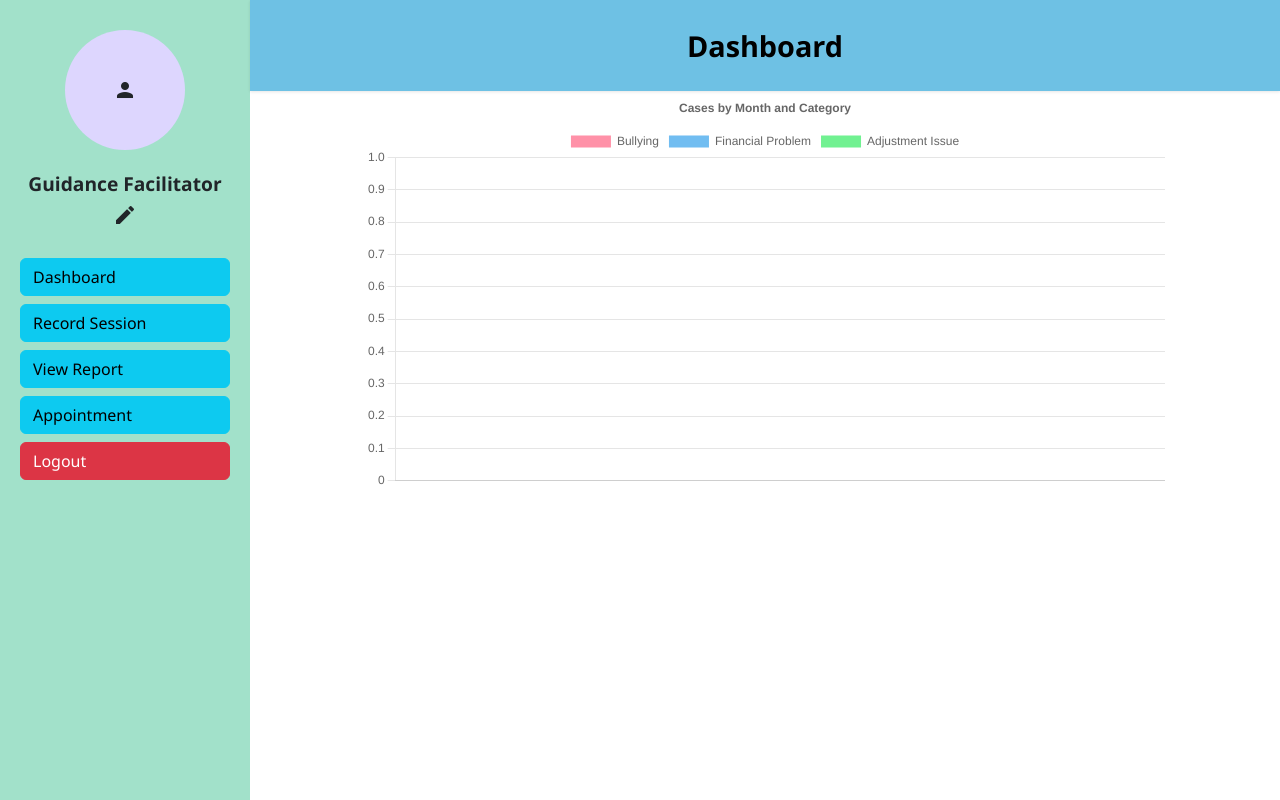
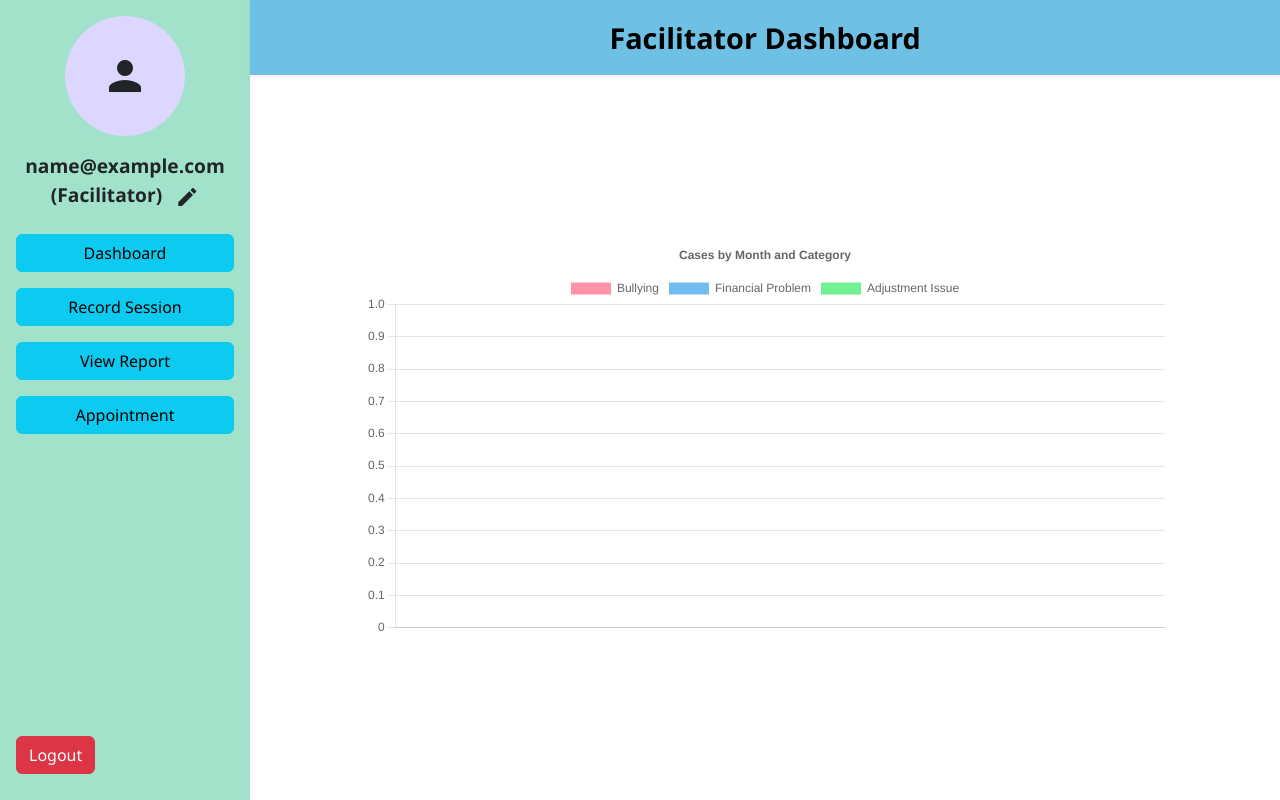
Before and after one commit to lxsdln/GuidanceHub, a PHP site: page /facilitator/dashboard.php in a window 1280 px wide. Run offline with PHP 8.4, Linux system fonts and the light colour scheme; the visitor is signed in with stand-in values (Sample User, id 1); data that the repository does not hold is empty.

Commit message:
Update dashboard.php

```diff
--- a/facilitator/dashboard.php
+++ b/facilitator/dashboard.php
@@ -1,16 +1,31 @@
 <?php
 session_start();
 include '../config.php';
+// include 'sidebar.php';
 
+// ✅ Restrict access: only facilitator can open this page
+if (!isset($_SESSION['role']) || $_SESSION['role'] !== 'facilitator') {
+    header("Location: facilitator.php");
+    exit();
+}
+
+// ✅ Fetch distinct months
 $months = [];
-$monthQuery = $conn->query("SELECT DISTINCT month FROM cases ORDER BY FIELD(month, 'January', 'February', 'March', 'April', 'May', 'June', 'July', 'August', 'September', 'October', 'November', 'December')");
+$monthQuery = $conn->query("
+    SELECT DISTINCT month
+    FROM cases
+    ORDER BY FIELD(month, 'January','February','March','April','May','June','July','August',
+                             'September','October','November','December')
+");
 while ($row = $monthQuery->fetch_assoc()) {
     $months[] = $row['month'];
 }
 
-$categories = ['Bullying','Financial','Adjustment'];
+// ✅ Define categories
+$categories = ['Bullying','Financial','Adjustment Issue'];
 $categoryData = [];
 
+// ✅ Get counts per category per month
 foreach ($categories as $cat) {
     $counts = [];
     foreach ($months as $month) {
@@ -24,7 +39,6 @@ foreach ($categories as $cat) {
     $categoryData[$cat] = $counts;
 }
 ?>
-
 <!DOCTYPE html>
 <html lang="en">
 <head>
@@ -36,73 +50,81 @@ foreach ($categories as $cat) {
   <link href="https://fonts.googleapis.com/icon?family=Material+Icons" rel="stylesheet" />
   <script src="https://cdn.jsdelivr.net/npm/chart.js"></script>
   <link rel="stylesheet" href="../style.css">
+</head>
+<body class="m-0">
+  <div class="d-flex vh-100">
+    <!-- Sidebar -->
+    <aside class="sidebar d-flex flex-column p-3" style="width: 250px;">
+      <div class="profile-image mb-3 text-center">
+        <span class="material-icons" style="font-size:48px;">person</span>
+      </div>
 
-</head>
-<body>
-  <div class="app-container">
-    <!-- Sidebar -->
-    <aside class="sidebar text-center">
-      <div class="profile-image">
-        <span class="material-icons">person</span>
-      </div>
-      <div class="user-name">
-        Guidance Facilitator
-        <a href="profile.php" title="Edit Profile" class="mb-3 text-dark text-decoration-none">
+      <div class="user-name mb-4 text-center">
+        <?php echo htmlspecialchars($_SESSION['email']); ?> (Facilitator)
+        <a href="profile.php" title="Edit Profile" class="ms-2 text-dark text-decoration-none">
           <span class="material-icons" style="vertical-align: middle;">edit</span>
         </a>
       </div>
-      <nav class="w-100">
-        <a href="dashboard.php" class="btn btn-info w-100 text-start mb-2">Dashboard</a>
-        <a href="record_session.php" class="btn btn-info w-100 text-start mb-2">Record Session</a>
-        <a href="view_report.php" class="btn btn-info w-100 text-start mb-2">View Report</a>
-        <a href="appointment.php" class="btn btn-info w-100 text-start mb-2">Appointment</a>
+
+      <!-- Top menu links -->
+      <div class="flex-grow-1">
+        <a href="dashboard.php" class="btn btn-info w-100 text-center mb-3">Dashboard</a>
+        <a href="record_session.php" class="btn btn-info w-100 text-center mb-3">Record Session</a>
+        <a href="view_report.php" class="btn btn-info w-100 text-center mb-3">View Report</a>
+        <a href="appointment.php" class="btn btn-info w-100 text-center mb-3">Appointment</a>
+      </div>
+
+      <!-- Logout at bottom -->
+      <div class="mt-auto">
         <a href="../logout.php" class="btn btn-danger w-100 text-start">Logout</a>
-      </nav>
+      </div>
     </aside>
 
-    <main class="content">
-      <header class="page-header">Dashboard</header>
-      <div class="d-flex justify-content-center align-items-center px-3" style="min-height: 400px;">
+    <!-- Main Content -->
+    <main class="flex-grow-1 d-flex flex-column">
+      <header class="page-header p-3 shadow-sm">Facilitator Dashboard</header>
+      <div class="d-flex justify-content-center align-items-center flex-grow-1 px-3">
         <div style="width: 100%; max-width: 800px;">
           <canvas id="issueChart"></canvas>
         </div>
       </div>
     </main>
   </div>
+
   <script>
     const ctx = document.getElementById('issueChart').getContext('2d');
-      const chart = new Chart(ctx,{
+    new Chart(ctx, {
       type: 'bar',
       data: {
-          labels: <?php echo json_encode($months);?>,
+        labels: <?php echo json_encode($months); ?>,
         datasets: [
           {
             label: 'Bullying',
             backgroundColor:'rgba(255,99,132,0.7)',
-              data:<?php echo json_encode($categoryData['Bullying']);?>
+            data: <?php echo json_encode($categoryData['Bullying']); ?>
           },
           {
             label: 'Financial Problem',
             backgroundColor:'rgba(54,162,235,0.7)',
-              data:<?php echo json_encode($categoryData['Financial']);?>
+            data: <?php echo json_encode($categoryData['Financial']); ?>
           },
           {
             label: 'Adjustment Issue',
             backgroundColor:'rgba(54, 235, 99, 0.7)',
-              data:<?php echo json_encode($categoryData['Adjustment']);?>
+            data: <?php echo json_encode($categoryData['Adjustment Issue']); ?>
           }
         ]
       },
-          options:{
+      options: {
         responsive: true,
-            plugins:{
-              title:{
+        plugins: {
+          title: {
             display: true,
             text: 'Cases by Month and Category'
           }
         },
-            scales:{
-              y:{
+        scales: {
+          y: {
             beginAtZero: true
           }
         }
```
Lines whose indentation alone changed are shown as unchanged.
